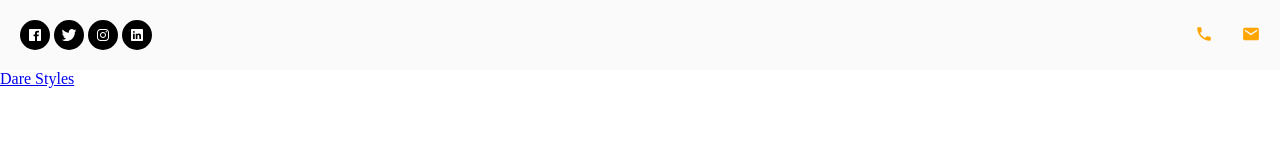
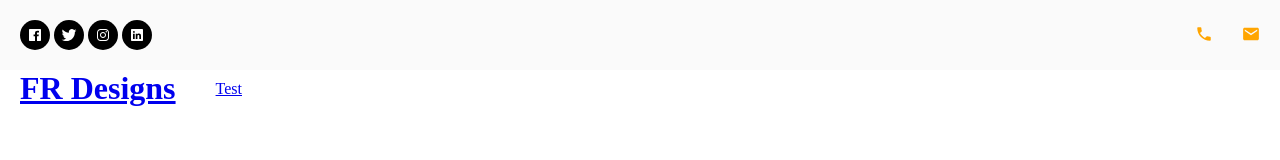
Before and after one commit to natoriaray/e-commerce-website, a plain HTML site: page index.html in a window 1280 px wide. Drawn offline with nearby package versions, Linux system fonts and the light colour scheme.

Commit message:
added header and styled

```diff
--- a/index.html
+++ b/index.html
@@ -7,6 +7,7 @@
 		<title> Dare Styles</title>
 	</head>
 	<body>
+		<div class="site-wrap">
 			<div class="top-bar">
 				<div class="wrapper">
 					<div class="icon-row">
@@ -23,15 +24,21 @@
 						</p>
 						</div>
 					</div>
-
-			</div>
-		<div>
-
 				</div>
 			</div>
 		<header>
-			<a href="index.html">Dare Styles</a>
+				<div class="wrapper">
+					<div class="brand-row">
+						<h1 class="site-logo"><a href="index.html">FR Designs</a></h1>
+						<div class="menu">
+							<a href="#">Test</a>
+						</div>
+						</div>
+					</div>
+				</div>
 			</header>
+		</div>
+
 
 		<script src="https://unpkg.com/ionicons@4.5.5/dist/ionicons.js"></script>
 	</body>
--- a/style.css
+++ b/style.css
@@ -3,6 +3,14 @@
 	padding: 0;
 }
 
+html, body {
+	width: 100%;
+}
+
+
+header {
+	position: absolute;
+}
 /* TOP BAR */
 
 .wrapper {
@@ -95,3 +103,9 @@ ion-icon:hover {
 ul li {
 	list-style: none;
 }
+
+.brand-row {
+	display: flex;
+	align-items: center;
+	justify-content: space-between;
+}
```
Lines whose indentation alone changed are shown as unchanged.
